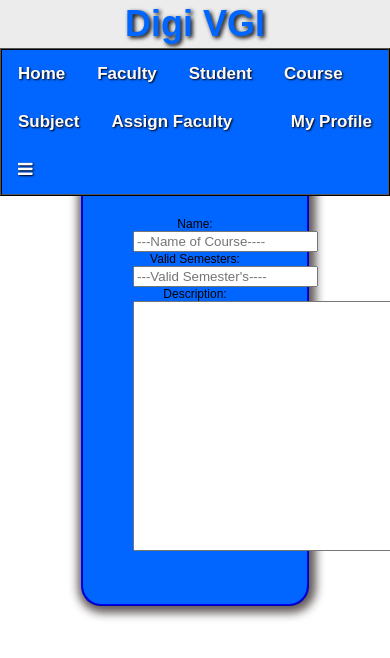
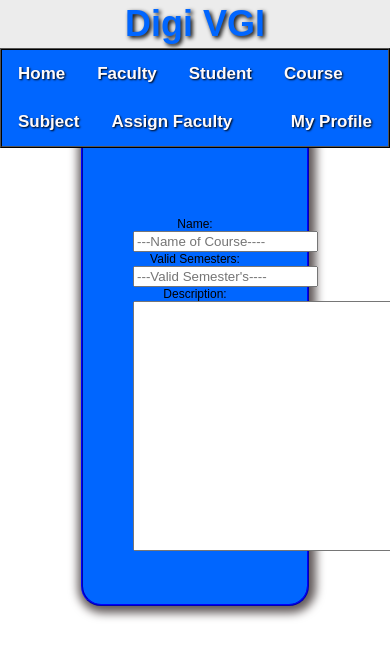
Before and after one commit to Aeshtech/AMS_DOM, a plain HTML site: page Course.html in a window 390 px wide. Shown: the top 658 px of the page. Drawn offline with Linux system fonts and the light colour scheme.

Commit message:
Removed responsive menu bar icon.

```diff
--- a/Course.html
+++ b/Course.html
@@ -28,9 +28,6 @@
       <a href="Subject.html">Subject</a>
       <a href="AssignFaculty.html">Assign Faculty</a>
       <a href="myProfile.html" id="myprofile">My Profile</a>
-      <a href="javascript:void(0);" class="icon" onclick="myFunction()">
-        <i class="fa fa-bars"></i>
-    </a>
   </div>
   </header>
 
```
